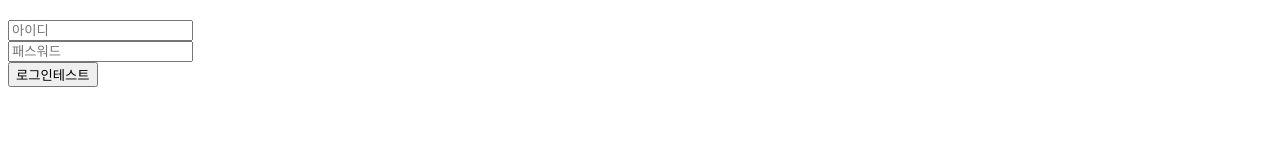
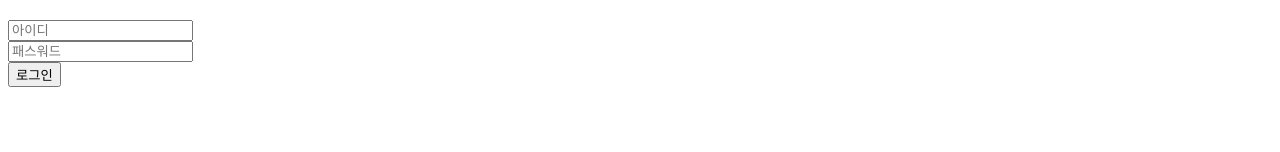
Before and after one commit to Kimjiman/vueTest, a Vue app: page /user/login in a window 1280 px wide. Shown: the part 181-333 px from the top of the page. Built offline with nearby package versions, Linux system fonts and the light colour scheme.

Commit message:
[Fix] echart 추가 및 .evn.production 생성

```diff
--- a/package.json
+++ b/package.json
@@ -5,14 +5,17 @@
     "scripts": {
         "dev": "vite",
         "build": "vite build",
+        "build:prod": "vite build --mode production",
         "preview": "vite preview",
         "lint": "eslint . --ext .vue,.js,.jsx,.cjs,.mjs --fix --ignore-path .gitignore",
         "format": "prettier --write src/"
     },
     "dependencies": {
         "axios": "^1.6.5",
+        "echarts": "^5.4.3",
         "pinia": "^2.1.7",
         "vue": "^3.3.4",
+        "vue-echarts": "^6.6.8",
         "vue-router": "^4.2.5"
     },
     "devDependencies": {
--- a/src/views/user/Login.vue
+++ b/src/views/user/Login.vue
@@ -2,7 +2,7 @@
     <h1>Login</h1>
     <div><input type="text" v-model="data.userId" placeholder="아이디" /></div>
     <div><input type="password" v-model="data.password" placeholder="패스워드" /></div>
-    <button @click="loginAction()">로그인테스트</button>
+    <button @click="loginAction()">로그인</button>
 </template>
 
 <script setup>
```
Also changed, not shown: 2 other files (tests, documents, lock files or other folders).
